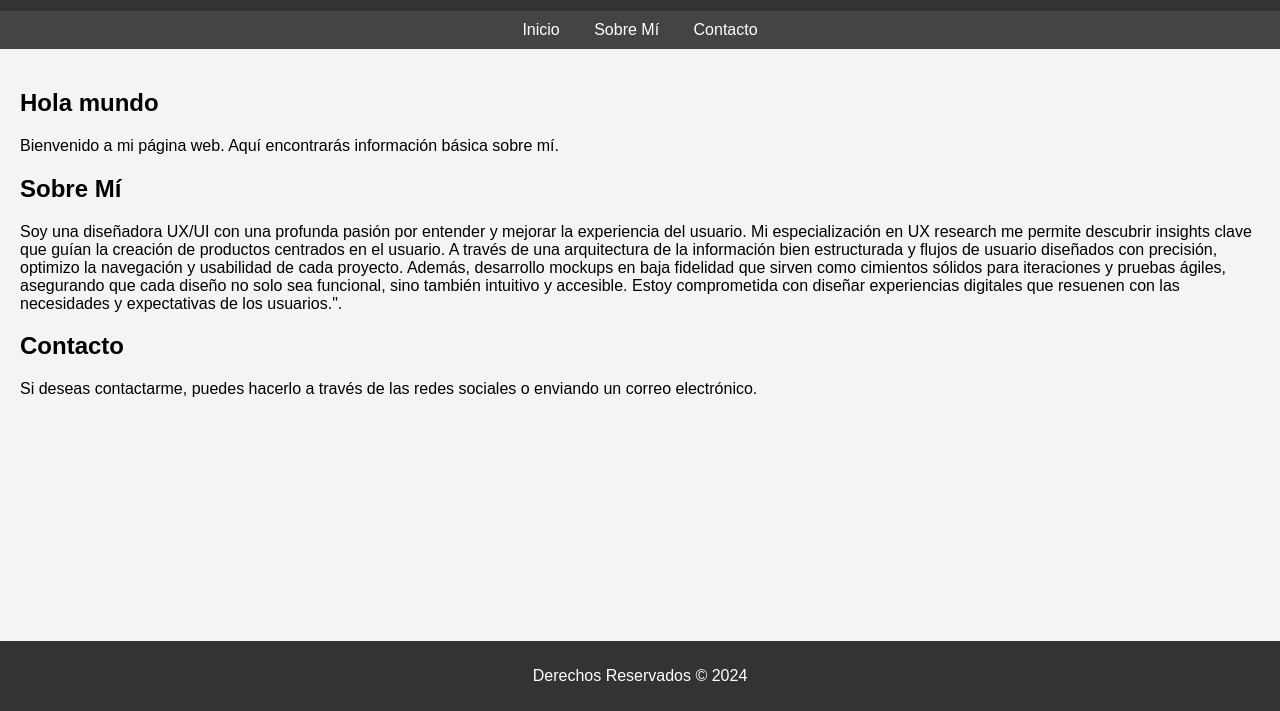
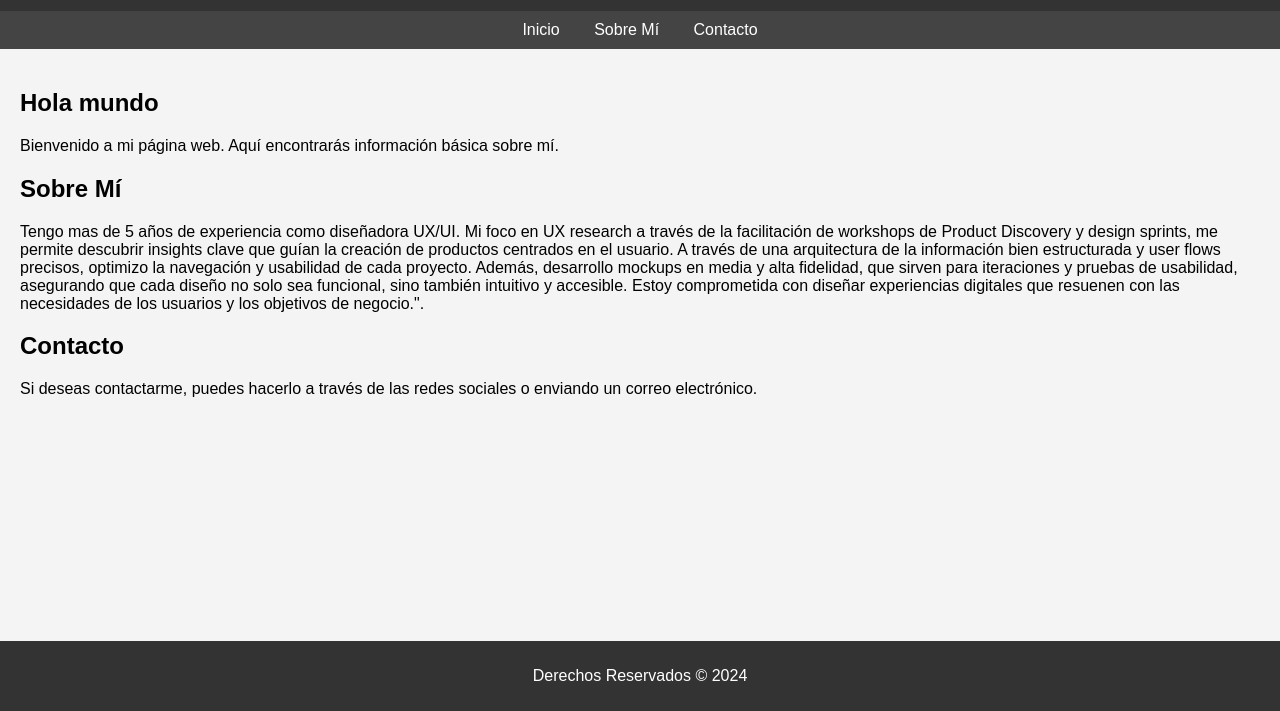
Before and after one commit to cvcheca/mi-portfolio, a plain HTML site: page index.html in a window 1280 px wide. Shown: the part 89-800 px from the top of the page. Drawn offline with Linux system fonts and the light colour scheme.

Commit message:
Update index.html

```diff
--- a/index.html
+++ b/index.html
@@ -66,7 +66,11 @@
 
         <section id="sobre-mi">
             <h2>Sobre Mí</h2>
-            <p>Soy una diseñadora UX/UI con una profunda pasión por entender y mejorar la experiencia del usuario. Mi especialización en UX research me permite descubrir insights clave que guían la creación de productos centrados en el usuario. A través de una arquitectura de la información bien estructurada y flujos de usuario diseñados con precisión, optimizo la navegación y usabilidad de cada proyecto. Además, desarrollo mockups en baja fidelidad que sirven como cimientos sólidos para iteraciones y pruebas ágiles, asegurando que cada diseño no solo sea funcional, sino también intuitivo y accesible. Estoy comprometida con diseñar experiencias digitales que resuenen con las necesidades y expectativas de los usuarios.".</p>
+            <p>Tengo mas de 5 años de experiencia como diseñadora UX/UI. Mi foco en UX research a través de la facilitación de workshops de Product Discovery
+                y design sprints, me permite descubrir insights clave que guían la creación de productos centrados en el usuario. A través de una arquitectura
+                 de la información bien estructurada y user flows precisos, optimizo la navegación y usabilidad de cada proyecto. Además, desarrollo mockups
+                en media y alta fidelidad, que sirven para iteraciones y pruebas de usabilidad, asegurando que cada diseño no solo sea funcional, sino también
+                 intuitivo y accesible. Estoy comprometida con diseñar experiencias digitales que resuenen con las necesidades de los usuarios y los objetivos de negocio.".</p>
         </section>
 
         <section id="contacto">
```
